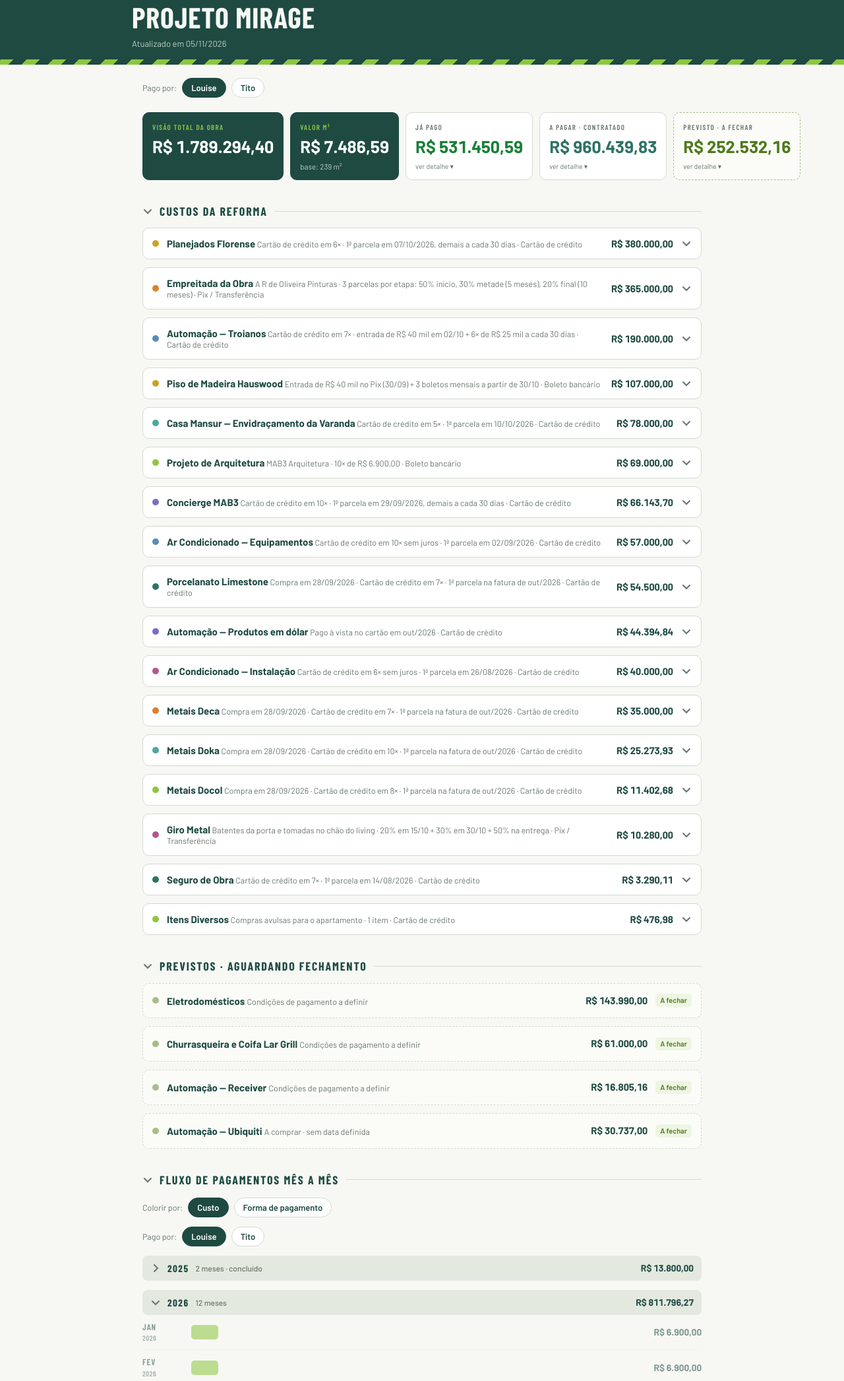
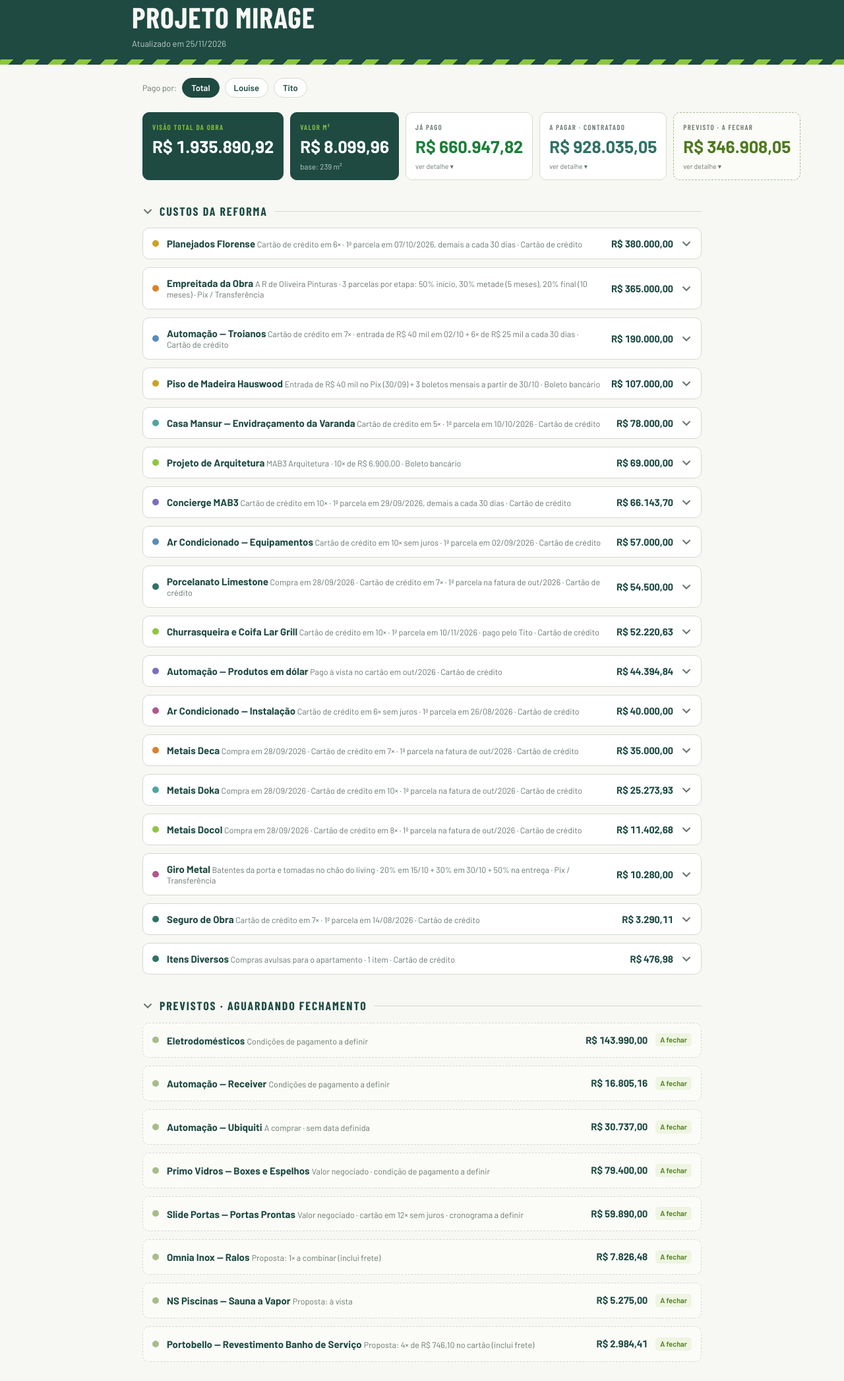
Before and after one commit to rodrigotito13/rodrigotito13.github.io, a plain HTML site: page index.html in a window 1280 px wide. Shown: the part 31-2124 px from the top of the page at 66% size. Drawn offline with nearby package versions, Linux system fonts and the light colour scheme.

Commit message:
Add files via upload

```diff
--- a/index.html
+++ b/index.html
@@ -244,7 +244,7 @@
 <header>
   <div class="head-inner">
     <h1>Projeto Mirage</h1>
-    <div class="head-sub">Atualizado em 05/11/2026</div>
+    <div class="head-sub">Atualizado em 25/11/2026</div>
   </div>
 </header>
 
@@ -252,7 +252,8 @@
 
   <div class="payer-toggle" role="group" aria-label="Filtrar pagamentos por pessoa">
     <span class="ft-lbl">Pago por:</span>
-    <button class="chip on" data-q="louise">Louise</button>
+    <button class="chip on" data-q="todos">Total</button>
+    <button class="chip" data-q="louise">Louise</button>
     <button class="chip" data-q="tito">Tito</button>
   </div>
 
@@ -332,7 +333,7 @@
    DADOS DA OBRA — cada novo custo entra neste array
    forma: 'boleto' | 'cartao' | 'vista'
 ===================================================== */
-const HOJE = new Date('2026-11-05T12:00:00');
+const HOJE = new Date('2026-11-25T12:00:00');
 
 const CUSTOS = [
   {
@@ -511,6 +512,17 @@ const CUSTOS = [
     })
   },
   {
+    nome: 'Churrasqueira e Coifa Lar Grill',
+    detalhe: 'Cartão de crédito em 10× · 1ª parcela em 10/11/2026 · pago pelo Tito',
+    forma: 'cartao',
+    total: 52220.63,
+    parcelas: Array.from({length:10}, (_,i) => {
+      const d = new Date(2026, 10, 10); // 1ª parcela paga em 10/11/2026
+      d.setMonth(d.getMonth() + i);
+      return { data: d, valor: i < 9 ? 5222.06 : 5222.09, quem: 'tito' };
+    })
+  },
+  {
     nome: 'Itens Diversos',
     detalhe: 'Compras avulsas para o apartamento',
     forma: 'cartao',
@@ -531,22 +543,45 @@ const PREVISTOS = [
   {
     nome: 'Eletrodomésticos',
     detalhe: 'Condições de pagamento a definir',
-    total: 143990.00
-  },
-  {
-    nome: 'Churrasqueira e Coifa Lar Grill',
-    detalhe: 'Condições de pagamento a definir',
-    total: 61000.00
+    total: 143990.00,
+    quem: 'tito'
   },
   {
     nome: 'Automação — Receiver',
     detalhe: 'Condições de pagamento a definir',
-    total: 16805.16
+    total: 16805.16,
+    quem: 'tito'
   },
   {
     nome: 'Automação — Ubiquiti',
     detalhe: 'A comprar · sem data definida',
-    total: 30737.00
+    total: 30737.00,
+    quem: 'tito'
+  },
+  {
+    nome: 'Primo Vidros — Boxes e Espelhos',
+    detalhe: 'Valor negociado · condição de pagamento a definir',
+    total: 79400.00
+  },
+  {
+    nome: 'Slide Portas — Portas Prontas',
+    detalhe: 'Valor negociado · cartão em 12× sem juros · cronograma a definir',
+    total: 59890.00
+  },
+  {
+    nome: 'Omnia Inox — Ralos',
+    detalhe: 'Proposta: 1× a combinar (inclui frete)',
+    total: 7826.48
+  },
+  {
+    nome: 'NS Piscinas — Sauna a Vapor',
+    detalhe: 'Proposta: à vista',
+    total: 5275.00
+  },
+  {
+    nome: 'Portobello — Revestimento Banho de Serviço',
+    detalhe: 'Proposta: 4× de R$ 746,10 no cartão (inclui frete)',
+    total: 2984.41
   }
 ];
 
@@ -582,7 +617,7 @@ document.getElementById('c-previsto').textContent = fmt(previsto);
 
 /* ---- detalhe do que já foi pago (ordenado do maior para o menor) ----
    quem pagou: Louise é o padrão; parcelas do Tito levam quem:'tito' */
-const QUEM = {todos:'Casal', louise:'Louise', tito:'Tito'};
+const QUEM = {todos:'Total', louise:'Louise', tito:'Tito'};
 const pdList = document.getElementById('pd-list');
 function renderPagoDetail(filtro) {
   pdList.innerHTML = '';
@@ -617,14 +652,16 @@ function renderPagoDetail(filtro) {
   pdList.appendChild(totRow);
   document.getElementById('c-pago').textContent = fmt(somaFiltro);
 }
-renderPagoDetail('louise');
+renderPagoDetail('todos');
 
-/* ---- toggle pago por ---- */
+/* ---- toggle pago por (afeta Já pago e A pagar) ---- */
 document.querySelector('.payer-toggle').addEventListener('click', e => {
   const b = e.target.closest('.chip'); if (!b || b.classList.contains('on')) return;
   document.querySelectorAll('.payer-toggle .chip').forEach(x => x.classList.remove('on'));
   b.classList.add('on');
   renderPagoDetail(b.dataset.q);
+  renderAbertoDetail(b.dataset.q);
+  renderPrevistoDetail(b.dataset.q);
 });
 
 const cardPago = document.getElementById('card-pago');
@@ -642,14 +679,19 @@ const togglePago = () => {
 cardPago.addEventListener('click', togglePago);
 cardPago.addEventListener('keydown', e => { if (e.key==='Enter'||e.key===' ') { e.preventDefault(); togglePago(); } });
 
-/* ---- detalhe do que falta pagar (ordenado do maior para o menor) ---- */
+/* ---- detalhe do que falta pagar (ordenado do maior para o menor) ----
+   filtrado pelo mesmo toggle Pago por; parcelas sem quem contam como da Louise */
 const abList = document.getElementById('ab-list');
+function renderAbertoDetail(filtro) {
+  abList.innerHTML = '';
+  let somaFiltro = 0;
   CUSTOS
-  .map(c => ({ c, abertas: c.parcelas.filter(p => !p.data || p.data > HOJE), semCrono: !c.parcelas.length }))
+    .map(c => ({ c, abertas: c.parcelas.filter(p => (!p.data || p.data > HOJE) && (filtro==='todos' || (p.quem||'louise')===filtro)), semCrono: !c.parcelas.length && (filtro==='todos' || (c.quem||'louise')===filtro) }))
     .filter(x => x.abertas.length || x.semCrono)
     .map(x => ({ ...x, soma: x.semCrono ? x.c.total : x.abertas.reduce((s,p)=>s+p.valor,0) }))
     .sort((a,b) => b.soma - a.soma)
     .forEach(({c, abertas, semCrono, soma}) => {
+    somaFiltro += soma;
     const row = document.createElement('div');
     row.className = 'pd-row';
     row.innerHTML = `
@@ -668,10 +710,19 @@ CUSTOS
       <span class="pd-val">${fmt(soma)}</span>`;
     abList.appendChild(row);
   });
+  if (!abList.children.length) {
+    const vazio = document.createElement('div');
+    vazio.className = 'pd-row';
+    vazio.innerHTML = `<span class="pd-nome" style="color:var(--muted);font-weight:400">Nada a pagar de ${QUEM[filtro]}</span>`;
+    abList.appendChild(vazio);
+  }
   const abTot = document.createElement('div');
   abTot.className = 'pd-row';
-abTot.innerHTML = `<span class="pd-nome">Total a pagar · contratado</span><span class="pd-val" style="color:var(--mid)">${fmt(total - pago)}</span>`;
+  abTot.innerHTML = `<span class="pd-nome">Total a pagar · contratado${filtro==='todos' ? '' : ' · ' + QUEM[filtro]}</span><span class="pd-val" style="color:var(--mid)">${fmt(somaFiltro)}</span>`;
   abList.appendChild(abTot);
+  document.getElementById('c-aberto').textContent = fmt(somaFiltro);
+}
+renderAbertoDetail('todos');
 
 const cardAberto = document.getElementById('card-aberto');
 const abertoDetail = document.getElementById('aberto-detail');
@@ -688,9 +739,15 @@ const toggleAberto = () => {
 cardAberto.addEventListener('click', toggleAberto);
 cardAberto.addEventListener('keydown', e => { if (e.key==='Enter'||e.key===' ') { e.preventDefault(); toggleAberto(); } });
 
-/* ---- detalhe dos previstos ---- */
+/* ---- detalhe dos previstos (filtrado pelo toggle Pago por; sem quem = Louise) ---- */
 const pvList = document.getElementById('pv-list');
-PREVISTOS.forEach(c => {
+function renderPrevistoDetail(filtro) {
+  pvList.innerHTML = '';
+  let somaFiltro = 0;
+  PREVISTOS
+    .filter(c => filtro==='todos' || (c.quem||'louise')===filtro)
+    .forEach(c => {
+    somaFiltro += c.total;
     const row = document.createElement('div');
     row.className = 'pd-row';
     row.innerHTML = `
@@ -701,10 +758,19 @@ PREVISTOS.forEach(c => {
       <span class="pd-val">${fmt(c.total)}</span>`;
     pvList.appendChild(row);
   });
+  if (!pvList.children.length) {
+    const vazio = document.createElement('div');
+    vazio.className = 'pd-row';
+    vazio.innerHTML = `<span class="pd-nome" style="color:var(--muted);font-weight:400">${PREVISTOS.length ? 'Nenhum previsto de ' + QUEM[filtro] : 'Nenhum custo aguardando fechamento no momento 🎉'}</span>`;
+    pvList.appendChild(vazio);
+  }
   const pvTot = document.createElement('div');
   pvTot.className = 'pd-row';
-pvTot.innerHTML = `<span class="pd-nome">Total previsto · a fechar</span><span class="pd-val" style="color:#4E7A1D">${fmt(previsto)}</span>`;
+  pvTot.innerHTML = `<span class="pd-nome">Total previsto · a fechar${filtro==='todos' ? '' : ' · ' + QUEM[filtro]}</span><span class="pd-val" style="color:#4E7A1D">${fmt(somaFiltro)}</span>`;
   pvList.appendChild(pvTot);
+  document.getElementById('c-previsto').textContent = fmt(somaFiltro);
+}
+renderPrevistoDetail('todos');
 
 const cardPrevisto = document.getElementById('card-previsto');
 const previstoDetail = document.getElementById('previsto-detail');
@@ -720,12 +786,6 @@ const togglePrevisto = () => {
 };
 cardPrevisto.addEventListener('click', togglePrevisto);
 cardPrevisto.addEventListener('keydown', e => { if (e.key==='Enter'||e.key===' ') { e.preventDefault(); togglePrevisto(); } });
-if (!PREVISTOS.length) {
-  const empty = document.createElement('div');
-  empty.className = 'pd-row';
-  empty.innerHTML = `<span class="pd-nome" style="color:var(--muted);font-weight:400">Nenhum custo aguardando fechamento no momento 🎉</span>`;
-  pvList.insertBefore(empty, pvList.firstChild);
-}
 
 /* ---- lista de custos (ordenada do maior para o menor) ---- */
 const costsEl = document.getElementById('costs');
```
Lines whose indentation alone changed are shown as unchanged.
